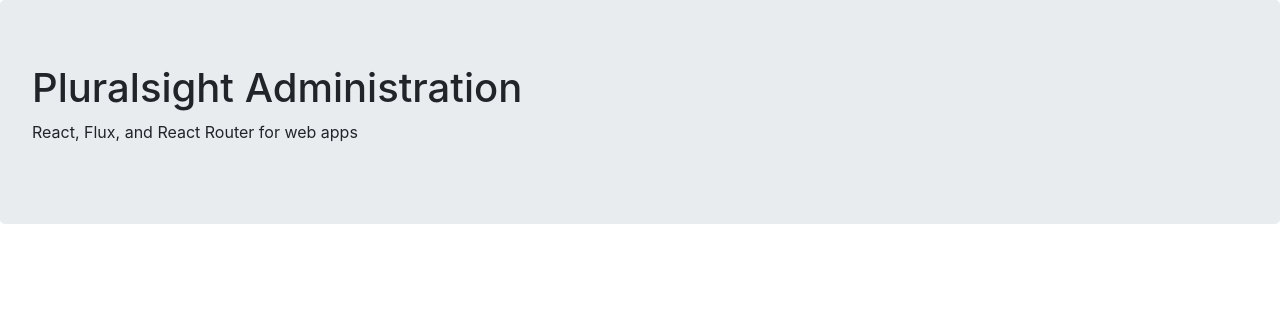
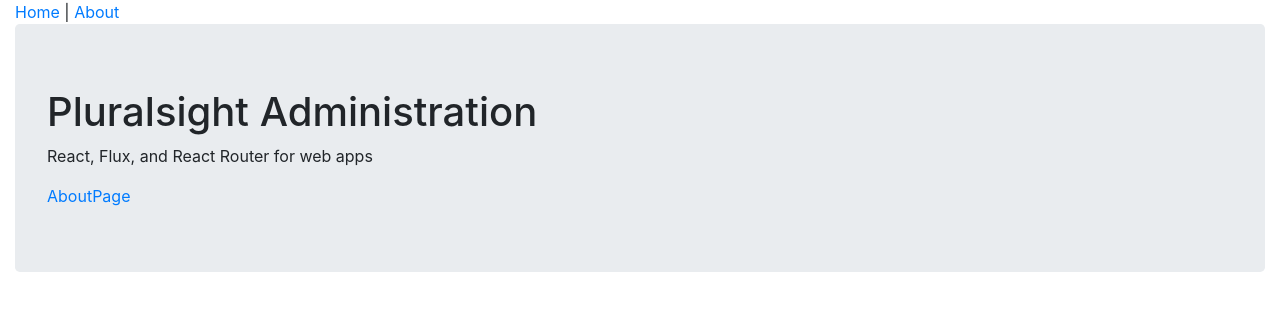
Before and after one commit to JSHEN9085/react-flux, a React (Create React App) app: page / in a window 1280 px wide. Shown: the top 310 px of the page. Built offline with nearby package versions, Linux system fonts and the light colour scheme.

Commit message:
add header router

```diff
--- a/src/components/AboutPage.js
+++ b/src/components/AboutPage.js
@@ -0,0 +1,23 @@
+import React from 'react';
+
+//class component
+class AboutPage extends React.Component {
+    render() {
+        return (
+        //without a div tag, we will have this error: Adjacent JSX elements must be wrapped in an enclosing tag
+        //but sometime we don't want additional <div/> as it might impact our CSS
+        // <div>
+            // <h2>About</h2>
+            // <p>This app uses React.</p>
+        // </div>
+
+        //instead, we use fragment
+        <React.Fragment>
+            <h2>About</h2>
+            <p>This app uses React.</p>
+        </React.Fragment>
+        )
+    }
+}
+
+export default AboutPage;
--- /dev/null
+++ b/src/components/App.js
@@ -0,0 +1,25 @@
+import React from 'react';
+import HomePage from './HomePage';
+import AboutPage from './AboutPage';
+import Header from './common/Header';
+
+function App() {
+
+    function getPage() {
+        const route = window.location.pathname;
+        if(route === "/about"){
+            return <AboutPage/>;
+        }
+        return <HomePage/>;
+    }
+
+    return (
+        <div className="container-fluid">
+            <Header/>
+            { getPage() }
+            {/* using {} to warp JavaScript inside JSX */}
+        </div>
+    )
+}
+
+export default App;
--- a/src/components/HomePage.js
+++ b/src/components/HomePage.js
@@ -1,10 +1,12 @@
 import React from 'react';
 
+//function component
 function HomePage() {
     return (
         <div className="jumbotron">
             <h1>  Pluralsight Administration  </h1>
             <p>React, Flux, and React Router for web apps</p>
+            <a href="/about">AboutPage</a>
         </div>
     )
 }
--- /dev/null
+++ b/src/components/common/Header.js
@@ -0,0 +1,11 @@
+import React from 'react';
+
+function Header() {
+    return (
+        <nav>
+            <a href="/"> Home </a> | <a href="/about"> About </a>
+        </nav>
+    )
+}
+
+export default Header;
--- a/src/index.js
+++ b/src/index.js
@@ -1,6 +1,8 @@
 import "bootstrap/dist/css/bootstrap.min.css";
 import React from 'react';
 import { render } from "react-dom";
-import HomePage from "./components/homePage";
+import HomePage from "./components/HomePage";
+import AboutPage from "./components/AboutPage";
+import App from "./components/App";
 
-render(<HomePage />, document.getElementById("root"));
+render(<App />, document.getElementById("root"));
```
